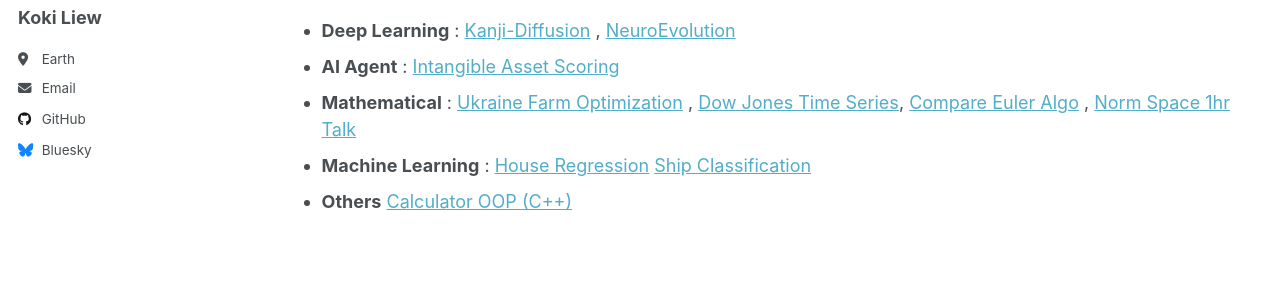
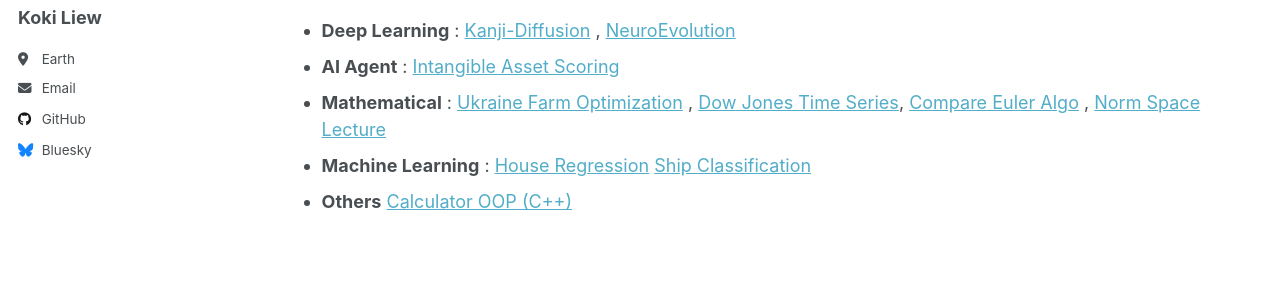
Before and after one commit to KokiYamanaka/kokiyamanaka.github.io, a Jekyll site: the page built from _pages/cv.md, in a window 1280 px wide and 900 px high, scrolled down 1323 px. Shown: the part 277-562 px from the top of the window. Built offline with Jekyll 4.4.1, drawn with Linux system fonts in a browser that asks for light colours; a script that is not in the unit is left out; part of the change alters nothing that is shown.

Commit message:
Update cv.md

```diff
--- a/_pages/cv.md
+++ b/_pages/cv.md
@@ -20,8 +20,8 @@ Work Experience
 * **AI Engineer — [Novatrade](https://novatrade.co.jp), Tokyo (Remote)**
   * Feb 2025 – Aug 2025
   * Focused on proof-of-concept (PoC) development to validate feasibility and guide production design:
-    * AI system to automate quote generation for construction component suppliers
-    * Multi-agent system to refactor legacy code for a power generation company
+    * [AI system to automate quote generation for construction component suppliers](https://kokiyamanaka.github.io/portfolio/portfolio-1/)
+    * [Multi-agent system to refactor legacy code for a power generation company](https://kokiyamanaka.github.io/portfolio/portfolio-2/)
     * Semantic matching engine to align freelancers with job postings
     * ASR prototype to transcribe meetings with 30+ participants
     * User behavior analysis to support a child-focused trip recommendation engine
@@ -30,7 +30,7 @@ Work Experience
 
 * **Data Science Intern (Marketing) — [Tebiki Inc.](https://tebiki.co.jp), Tokyo (Remote)**
   * Jan 2024 – Dec 2024
-  * Developed predictive models for subscriptions and churn using CRM and marketing campaign data
+  * [Developed predictive models for subscriptions and churn using CRM and marketing campaign data](https://kokiyamanaka.github.io/portfolio/portfolio-3/)
   * Built a web app to visualize organization charts from corporate numbers
   * Prepared time series data to visualize growth in accounts and video output for PR
   * Tested feasibility of marketing call scripts to speed up outreach efforts
@@ -59,7 +59,7 @@ Pet Projects
 ======
 * **Deep Learning** : [Kanji-Diffusion](https://kokiyamanaka.github.io/portfolio/portfolio-4/) , [NeuroEvolution](https://kokiyamanaka.github.io/portfolio/portfolio-5/)
 * **AI Agent** : [Intangible Asset Scoring](https://kokiyamanaka.github.io/portfolio/portfolio-6/)
-* **Mathematical** :  [Ukraine Farm Optimization](https://github.com/KokiYamanaka/uni-projects/blob/main/mathematical%20optimization/project-report.pdf) , [Dow Jones Time Series](https://github.com/KokiYamanaka/uni-projects/blob/main/time%20series/presentation-slide.pdf), [Compare Euler Algo](https://github.com/KokiYamanaka/uni-projects/blob/main/graph%20theory/math4430_euler_algorithm.pdf) , [Norm Space 1hr Talk](https://github.com/KokiYamanaka/uni-projects/tree/main/real-analysis)
+* **Mathematical** :  [Ukraine Farm Optimization](https://github.com/KokiYamanaka/uni-projects/blob/main/mathematical%20optimization/project-report.pdf) , [Dow Jones Time Series](https://github.com/KokiYamanaka/uni-projects/blob/main/time%20series/presentation-slide.pdf), [Compare Euler Algo](https://github.com/KokiYamanaka/uni-projects/blob/main/graph%20theory/math4430_euler_algorithm.pdf) , [Norm Space Lecture](https://github.com/KokiYamanaka/uni-projects/tree/main/real-analysis)
  * **Machine Learning** : [House Regression](https://github.com/KokiYamanaka/uni-projects/blob/main/machine%20learning/paper_project_comp4980_01.pdf)
  [Ship Classification](https://github.com/KokiYamanaka/uni-projects/blob/main/computer%20vision/computer%20vision%20project%20report.pdf)
  *  **Others**  [Calculator OOP (C++)](https://github.com/KokiYamanaka/uni-projects/blob/main/oop/project%20comp%203141/Phase%201%20code%20plan.pdf)
```
